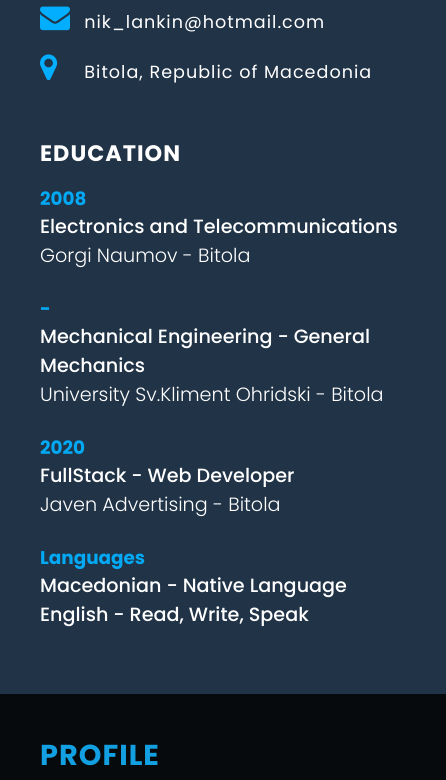
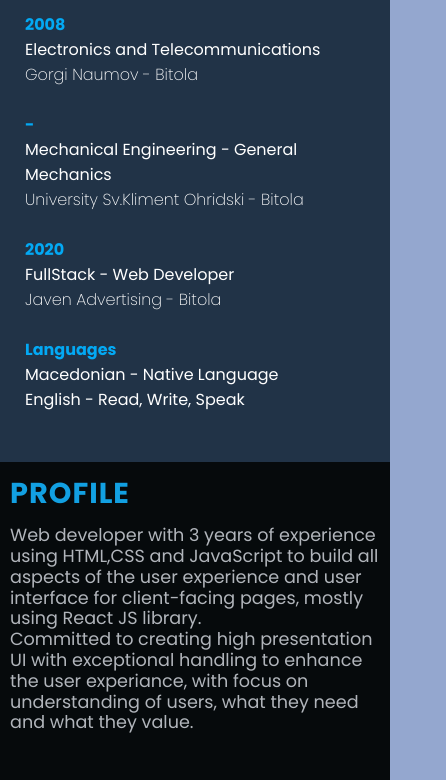
Before and after one commit to lankin-0/resume, a plain HTML site: page index.html in a window 390 px wide. Shown: the part 703-1483 px from the top of the page, 446 px wide, since content can reach past the window. Drawn offline with Linux system fonts and the light colour scheme.

Commit message:
some Css refactor

```diff
--- a/style.css
+++ b/style.css
@@ -142,7 +142,7 @@ body {
 .container .right_Side {
   position: relative;
   background: #060a0c;
-  padding: 40px;
+  padding: 10px;
 }
 
 .about {
@@ -245,7 +245,7 @@ p {
 
 @media (max-width: 1000px) {
   .container {
-    margin: 10px;
+    margin: 0px;
     grid-template-columns: repeat(1, 1fr);
   }
   .interest ul {
@@ -261,8 +261,62 @@ p {
     min-width: 150px;
     margin-bottom: 5px;
   }
+  .profileText .imgBx {
+    position: relative;
+    width: 250px;
+    height: 250px;
+    border-radius: 50%;
+    overflow: hidden;
+  }
+
+  .container {
+    margin: 0;
+  }
+
+  .container .left_Side {
+    padding: 25px;
+  }
+
+  .skill img {
+    width: 50px;
+    margin: 0;
+  }
+
   .interest ul {
-    grid-template-columns: repeat(1, 1fr);
+    grid-template-columns: repeat(2, 1fr);
+  }
+
+  .contactInfo ul li .icon {
+    width: 30px;
+    font-size: 22px;
+  }
+
+  .contactInfo ul li span {
+    font-size: 1em;
+  }
+
+  .contactInfo .education li {
+    margin-bottom: 25px;
+  }
+
+  .contactInfo .education h5 {
+    color: #03a9f4;
+    font-size: 1rem;
+  }
+
+  .contactInfo .education h4:nth-child(2) {
+    font-weight: 400;
+  }
+
+  .contactInfo .education h4 {
+    font-weight: 200;
+    font-size: 1rem;
+  }
+
+  p {
+    color: #b1b5bb;
+    font-size: 1.1rem;
+    line-height: 1.3rem;
   }
   .skills .box {
     grid-template-columns: repeat(1, 1fr);
```
